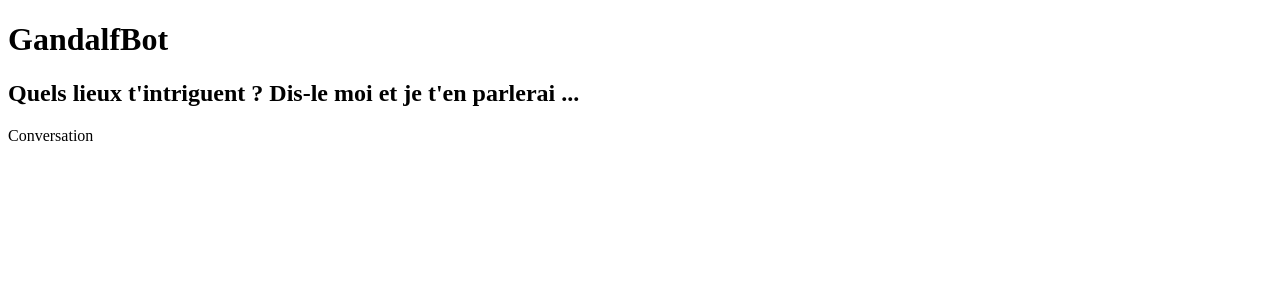
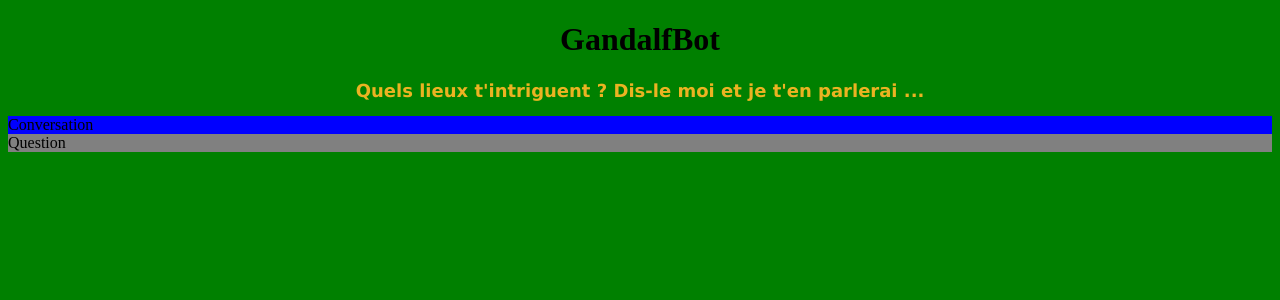
Before and after one commit to Lamia7/GandalfBot, a Flask app: page / in a window 1280 px wide. Shown: the top 300 px of the page. Run offline with Flask 2, Linux system fonts and the light colour scheme.

Commit message:
💄 Created static folder with style file

```diff
--- /dev/null
+++ b/app/static/style.css
@@ -0,0 +1,34 @@
+body {
+    background-color: green;
+}
+
+h1 {
+    text-align: center;
+}
+
+h2 {
+    font-size: large;
+    text-align: center;
+    color: #ebb322;
+    font-family: Verdana, Arial;
+}
+/* a corriger */
+.chatbox {
+    background-color: blue;
+}
+
+.user_input {
+    background-color: grey;
+}
+
+/*
+#logo_gandalf {
+
+}
+
+COULEURS
+ doré : #ebb322
+ bleu : #92cae9
+ beige-gris: #e8e0cc
+ vert-comté: #b4ca00
+  */
--- a/app/templates/base.html
+++ b/app/templates/base.html
@@ -8,6 +8,9 @@
         {% else %}
         <title>Bienvenue sur GandalfBot</title>
         {% endif %}
+
+        <!-- CSS -->
+        <link href="{{ url_for('static', filename='style.css') }}" rel="stylesheet">
     </head>
 
     <body>
@@ -26,7 +29,8 @@
     </body>
 
     <footer>
-        <!-- mon nom prénom -->
-        <!-- lien github et linkedin-->
+        <!--<hr>
+        mon nom prénom
+        lien github et linkedin-->
     </footer>
 </html>
--- a/app/templates/index.html
+++ b/app/templates/index.html
@@ -1,10 +1,16 @@
 {% extends 'base.html' %}
 {% block content %}
     <header>
-        <!--<img src="" alt="logo_gandalf">-->
+        <!-- CSS
+        <link href="/static/style.css" rel="stylesheet"> -->
+
+        <link rel="stylesheet" href="{{ url_for('static', filename='style.css') }}" >
+
+        <!--<img src="" alt="logo_gandalf" id="logo_gandalf">-->
         <h1>GandalfBot</h1>
         <h2>Quels lieux t'intriguent ? Dis-le moi et je t'en parlerai ...</h2>
     </header>
 
-     <section>Conversation</section>
+    <div class="chatbox">Conversation</div>
+    <div class="user_input">Question</div>
 {% endblock %}
```
